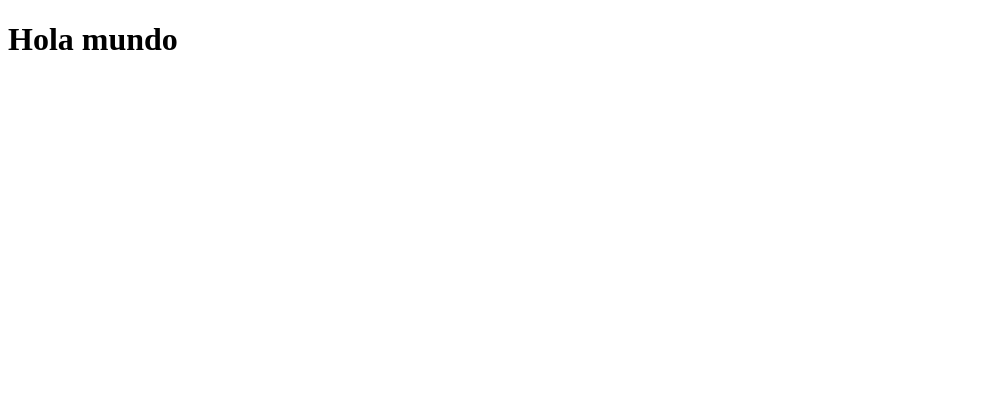
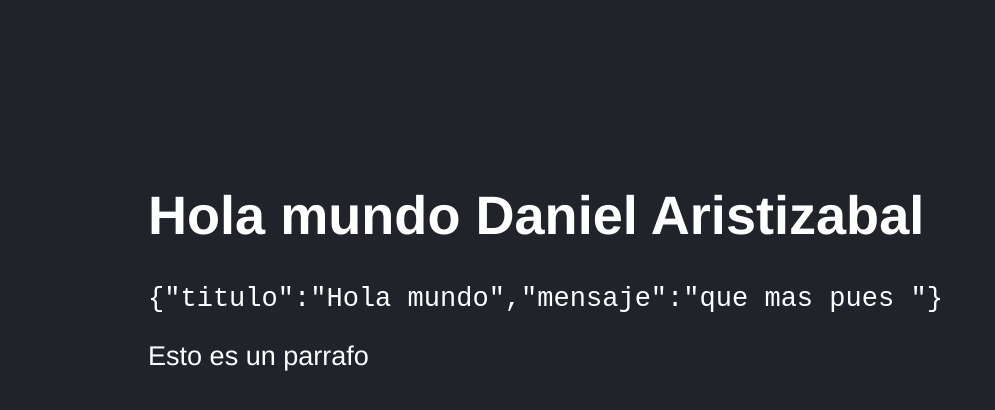
Before and after one commit to DanielAristy/my-first-app-react-vite, a React (Vite) app: page / in a window 1280 px wide. Shown: the top 410 px of the page, without its empty margins (0-995 px from the left). Built offline with nearby package versions, Linux system fonts and the light colour scheme.

Commit message:
Manejo de PropTypes en React, se debe agregar la dependencia en Vite ya que no lo incluye inicialmente

```diff
--- a/package.json
+++ b/package.json
@@ -10,6 +10,7 @@
     "preview": "vite preview"
   },
   "dependencies": {
+    "prop-types": "^15.8.1",
     "react": "^18.2.0",
     "react-dom": "^18.2.0"
   },
--- a/src/App.jsx
+++ b/src/App.jsx
@@ -1,9 +1,25 @@
-import React from 'react'
 
-const App = () => {
+import PropTypes from 'prop-types';
+
+
+const newMensaje = 'Daniel Aristizabal';
+const objeto = {
+  titulo: 'Hola mundo',
+  mensaje: 'que mas pues '
+}
+
+const App = ({title}) => {
   return (
-    <h1>Hola mundo</h1>
+    <>
+      <h1>{title} {newMensaje}</h1>
+      <code>{JSON.stringify(objeto)}</code>
+      <p>Esto es un parrafo</p>
+    </>
   )
 }
 
 export default App
+
+App.propTypes = {
+  title: PropTypes.string.isRequired
+};
--- a/src/main.jsx
+++ b/src/main.jsx
@@ -1,9 +1,10 @@
 import React from 'react'
 import ReactDOM from 'react-dom/client'
 import App from './App.jsx'
+import './style.css'
 
 ReactDOM.createRoot(document.getElementById('root')).render(
   <React.StrictMode>
-    <App />
+    <App title='Hola mundo'/>
   </React.StrictMode>,
 )
--- /dev/null
+++ b/src/style.css
@@ -0,0 +1,7 @@
+html , body {
+    background-color: #21232A;
+    color: white;
+    font-family: Helvetica, Arial, sans-serif;
+    font-size: 1.3rem;
+    padding: 70px;
+}
```
